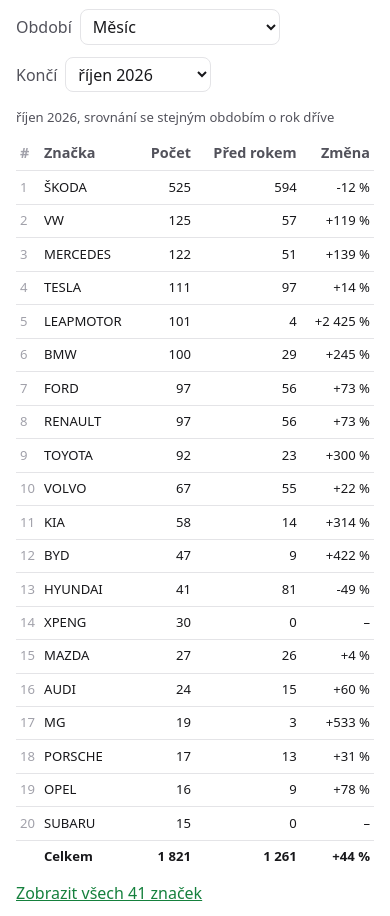
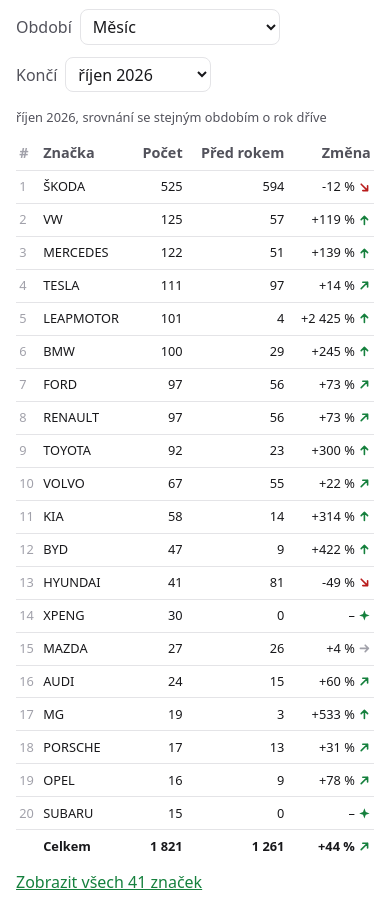
Before and after one commit to dundee/bezvyfuku, an Astro site in the folder site/: page / in a window 390 px wide. Shown: the part 2117-3033 px from the top of the page. Built offline with nearby package versions, Linux system fonts and the light colour scheme; Astro itself is replaced by a stand-in of ours.

Commit message:
Add 5-level trend arrows and new-entry spark icon to BEV tables
- lib/tabulka.ts: map rounded YoY percentage to 5 arrow directions
  (<= -50%, -10..-49%, +-9%, +10..99%, >= +100%) and a 4-point spark
  when there were 0 registrations a year earlier
- TopTabulka.astro & Zaklad.astro: render the SVG icon next to the YoY
  value on both SSR and client updates, keeping mobile width at 358 px

```diff
--- a/site/src/components/TopTabulka.astro
+++ b/site/src/components/TopTabulka.astro
@@ -1,7 +1,16 @@
 ---
 import { data, posledni } from '../lib/data';
 import { cislo, nazevMesice, podil, zmena } from '../lib/format';
-import { nazev, OBDOBI, popisObdobi, rozdelModel, tabulka, ZKRACENE, type Zdroj } from '../lib/tabulka';
+import {
+	ikonaZmeny,
+	nazev,
+	OBDOBI,
+	popisObdobi,
+	rozdelModel,
+	tabulka,
+	ZKRACENE,
+	type Zdroj,
+} from '../lib/tabulka';
 
 interface Props {
 	id: string;
@@ -16,6 +25,7 @@ const mesice = data.mesice
 	.map((m, i) => ({ m, i }))
 	.filter(({ m }) => m >= '2016-01')
 	.reverse();
+const celkemIkona = ikonaZmeny(vychozi.ted, vychozi.loni);
 ---
 
 <div data-top-tabulka={id} data-zdroj={zdroj} data-jednotka={jednotka}>
@@ -61,6 +71,7 @@ const mesice = data.mesice
 				{
 					vychozi.radky.map((r, k) => {
 						const [znacka, model] = jeModel ? rozdelModel(r.klic) : [r.klic, ''];
+						const ikona = ikonaZmeny(r.ted, r.loni);
 						return (
 							<tr>
 								<td class="poradi">{k + 1}</td>
@@ -69,7 +80,25 @@ const mesice = data.mesice
 								<td class="cislo">{cislo(r.ted)}</td>
 								<td class="cislo podil">{podil(vychozi.ted ? r.ted / vychozi.ted : 0)}</td>
 								<td class="cislo">{cislo(r.loni)}</td>
-								<td class="cislo">{zmena(r.ted, r.loni)}</td>
+								<td class="cislo">
+									<span class="zmena-bunka">
+										<span>{zmena(r.ted, r.loni)}</span>
+										{ikona && (
+											<span class={`ikona ikona-${ikona.trida}`} title={ikona.popis}>
+												<svg viewBox="0 0 16 16" aria-hidden="true">
+													<path
+														d={ikona.d}
+														fill={ikona.plna ? 'currentColor' : 'none'}
+														stroke={ikona.plna ? 'none' : 'currentColor'}
+														stroke-width={ikona.plna ? undefined : '2'}
+														stroke-linecap="round"
+														stroke-linejoin="round"
+													/>
+												</svg>
+											</span>
+										)}
+									</span>
+								</td>
 							</tr>
 						);
 					})
@@ -83,7 +112,27 @@ const mesice = data.mesice
 					<td class="cislo">{cislo(vychozi.ted)}</td>
 					<td class="podil"></td>
 					<td class="cislo">{cislo(vychozi.loni)}</td>
-					<td class="cislo">{zmena(vychozi.ted, vychozi.loni)}</td>
+					<td class="cislo">
+						<span class="zmena-bunka">
+							<span>{zmena(vychozi.ted, vychozi.loni)}</span>
+							{
+								celkemIkona && (
+									<span class={`ikona ikona-${celkemIkona.trida}`} title={celkemIkona.popis}>
+										<svg viewBox="0 0 16 16" aria-hidden="true">
+											<path
+												d={celkemIkona.d}
+												fill={celkemIkona.plna ? 'currentColor' : 'none'}
+												stroke={celkemIkona.plna ? 'none' : 'currentColor'}
+												stroke-width={celkemIkona.plna ? undefined : '2'}
+												stroke-linecap="round"
+												stroke-linejoin="round"
+											/>
+										</svg>
+									</span>
+								)
+							}
+						</span>
+					</td>
 				</tr>
 			</tfoot>
 		</table>
@@ -97,6 +146,7 @@ const mesice = data.mesice
 	import { data, type Typ } from '../lib/data';
 	import { cislo, podil, zmena } from '../lib/format';
 	import {
+		ikonaZmeny,
 		nazev,
 		popisObdobi,
 		rozdelModel,
@@ -106,11 +156,51 @@ const mesice = data.mesice
 		type Zdroj,
 	} from '../lib/tabulka';
 
-	function bunky(tridy: string[], hodnoty: string[]): HTMLTableRowElement {
+	const SVG_NS = 'http://www.w3.org/2000/svg';
+
+	function zmenaObsah(ted: number, loni: number): HTMLElement {
+		const obal = document.createElement('span');
+		obal.className = 'zmena-bunka';
+		const text = document.createElement('span');
+		text.textContent = zmena(ted, loni);
+		obal.appendChild(text);
+
+		const ikona = ikonaZmeny(ted, loni);
+		if (!ikona) return obal;
+
+		const span = document.createElement('span');
+		span.className = `ikona ikona-${ikona.trida}`;
+		span.title = ikona.popis;
+
+		const svg = document.createElementNS(SVG_NS, 'svg');
+		svg.setAttribute('viewBox', '0 0 16 16');
+		svg.setAttribute('aria-hidden', 'true');
+		const path = document.createElementNS(SVG_NS, 'path');
+		path.setAttribute('d', ikona.d);
+		if (ikona.plna) {
+			path.setAttribute('fill', 'currentColor');
+		} else {
+			path.setAttribute('fill', 'none');
+			path.setAttribute('stroke', 'currentColor');
+			path.setAttribute('stroke-width', '2');
+			path.setAttribute('stroke-linecap', 'round');
+			path.setAttribute('stroke-linejoin', 'round');
+		}
+		svg.appendChild(path);
+		span.appendChild(svg);
+		obal.appendChild(span);
+		return obal;
+	}
+
+	function bunky(tridy: string[], hodnoty: (string | HTMLElement)[]): HTMLTableRowElement {
 		const tr = document.createElement('tr');
-		hodnoty.forEach((text, k) => {
+		hodnoty.forEach((obsah, k) => {
 			const td = tr.insertCell();
-			td.textContent = text;
+			if (typeof obsah === 'string') {
+				td.textContent = obsah;
+			} else {
+				td.appendChild(obsah);
+			}
 			if (tridy[k]) td.className = tridy[k];
 		});
 		return tr;
@@ -158,13 +248,13 @@ const mesice = data.mesice
 						cislo(r.ted),
 						podil(t.ted ? r.ted / t.ted : 0),
 						cislo(r.loni),
-						zmena(r.ted, r.loni),
+						zmenaObsah(r.ted, r.loni),
 					]);
 				}),
 			);
 			const paticka = jeModel ? ['', 'Celkem', ''] : ['', 'Celkem'];
 			table.tFoot!.replaceChildren(
-				bunky(tridy, [...paticka, cislo(t.ted), '', cislo(t.loni), zmena(t.ted, t.loni)]),
+				bunky(tridy, [...paticka, cislo(t.ted), '', cislo(t.loni), zmenaObsah(t.ted, t.loni)]),
 			);
 			popisTlacitka();
 		}
--- a/site/src/layouts/Zaklad.astro
+++ b/site/src/layouts/Zaklad.astro
@@ -251,6 +251,30 @@ const cesta = Astro.url.pathname;
 		font-weight: 700;
 		border-bottom: 0;
 	}
+	.zmena-bunka {
+		display: inline-flex;
+		align-items: center;
+		justify-content: flex-end;
+		gap: 0.3rem;
+	}
+	.ikona {
+		display: inline-flex;
+		flex-shrink: 0;
+	}
+	.ikona svg {
+		width: 0.9rem;
+		height: 0.9rem;
+	}
+	.ikona-nove,
+	.ikona-rust {
+		color: var(--bev);
+	}
+	.ikona-stejne {
+		color: var(--svetle);
+	}
+	.ikona-pokles {
+		color: #b91c1c;
+	}
 	/* 21 = ZKRACENE + 1, viz lib/tabulka.ts */
 	.tabulka.zkracena:not(.vse) tbody tr:nth-child(n + 21) {
 		display: none;
@@ -281,11 +305,18 @@ const cesta = Astro.url.pathname;
 			font-size: 1.6rem;
 		}
 		.tabulka {
-			font-size: 0.82rem;
+			font-size: 0.8rem;
 		}
 		.tabulka th,
 		.tabulka td {
-			padding: 0.4rem 0.25rem;
+			padding: 0.4rem 0.2rem;
+		}
+		.zmena-bunka {
+			gap: 0.2rem;
+		}
+		.ikona svg {
+			width: 0.8rem;
+			height: 0.8rem;
 		}
 		.tabulka th {
 			white-space: normal;
--- a/site/src/lib/tabulka.ts
+++ b/site/src/lib/tabulka.ts
@@ -59,3 +59,38 @@ export function rozdelModel(klic: string): [string, string] {
 	const sep = klic.indexOf('|');
 	return sep === -1 ? [klic, ''] : [klic.slice(0, sep), klic.slice(sep + 1)];
 }
+
+export interface IkonaZmeny {
+	trida: 'nove' | 'rust' | 'stejne' | 'pokles';
+	popis: string;
+	d: string;
+	plna?: boolean;
+}
+
+/** Piktogram zmeny podle cisteho mezirocniho pomeru (shodne se zaokrouhlenym %). */
+export function ikonaZmeny(ted: number, loni: number): IkonaZmeny | null {
+	if (!loni) {
+		return ted > 0
+			? {
+					trida: 'nove',
+					popis: 'Nové oproti loňsku',
+					d: 'M8 1.5L9.7 6.3 14.5 8 9.7 9.7 8 14.5 6.3 9.7 1.5 8 6.3 6.3Z',
+					plna: true,
+				}
+			: null;
+	}
+	const pct = Math.round((ted / loni - 1) * 100);
+	if (pct >= 100) {
+		return { trida: 'rust', popis: 'Růst o 100 % a více', d: 'M8 13V3M4 7l4-4 4 4' };
+	}
+	if (pct >= 10) {
+		return { trida: 'rust', popis: 'Růst o 10–99 %', d: 'M4 12L12 4M6 4h6v6' };
+	}
+	if (pct > -10) {
+		return { trida: 'stejne', popis: 'Změna do ±9 %', d: 'M3 8h10M9 4l4 4-4 4' };
+	}
+	if (pct > -50) {
+		return { trida: 'pokles', popis: 'Pokles o 10–49 %', d: 'M4 4l8 8M12 6v6H6' };
+	}
+	return { trida: 'pokles', popis: 'Pokles o 50 % a více', d: 'M8 3v10M4 9l4 4 4-4' };
+}
```
